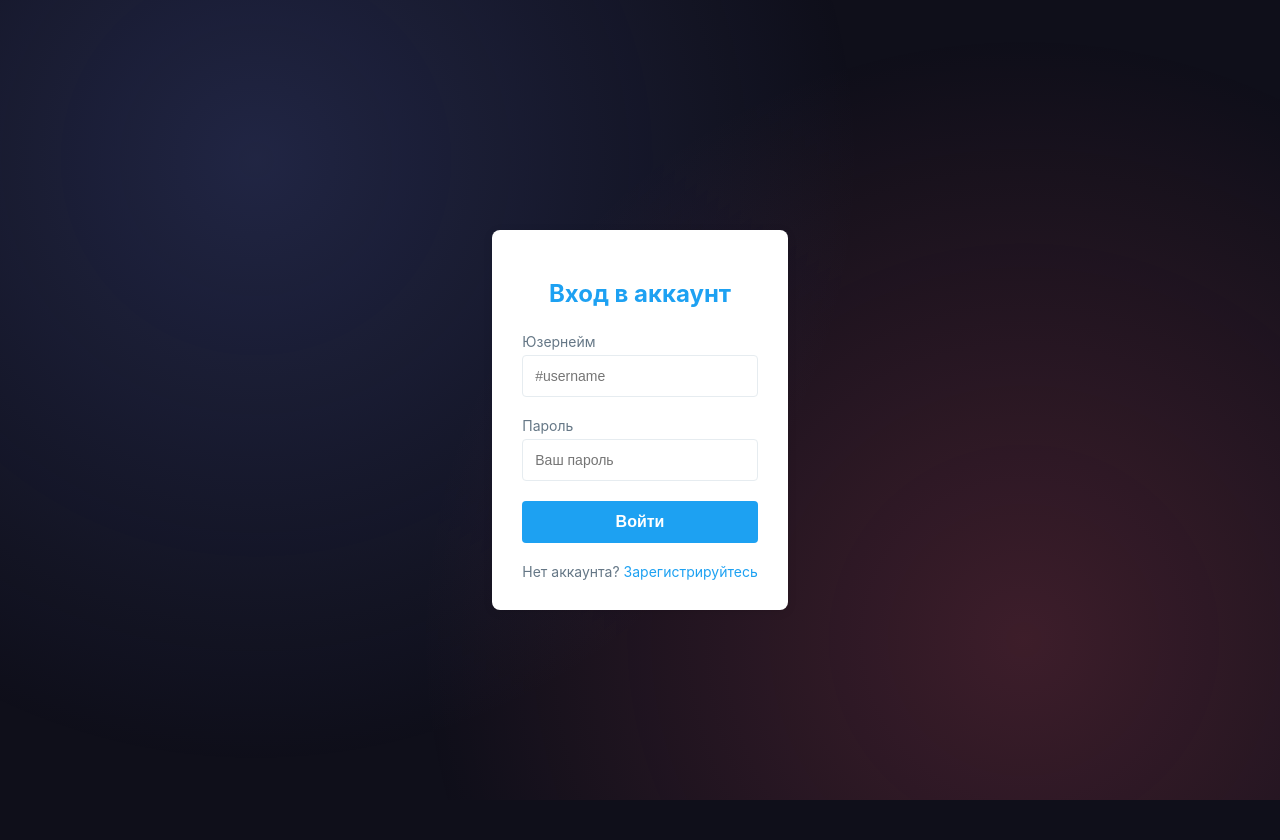
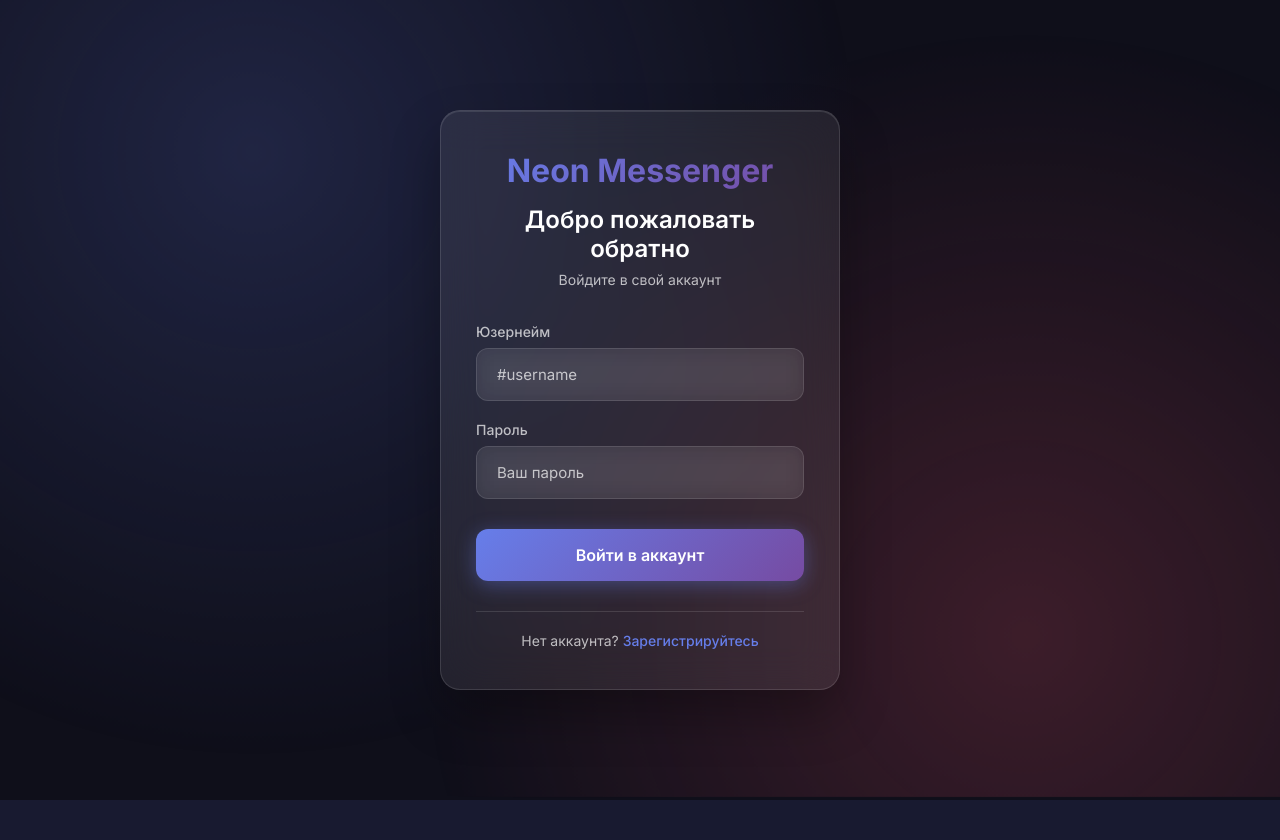
Before and after one commit to matveyv252524/site, a FastAPI app: page /login in a window 1280 px wide. After the commit the page ends 800 px from the top, so only its background shows below. Run offline with FastAPI, Linux system fonts and the light colour scheme; some libraries are stand-ins or nearby versions.

Commit message:
Update login.html

```diff
--- a/templates/login.html
+++ b/templates/login.html
@@ -1,86 +1,30 @@
 <!DOCTYPE html>
 <html>
 <head>
-    <title>Вход</title>
+    <title>Вход - Neon Messenger</title>
+    <link href="https://fonts.googleapis.com/css2?family=Inter:wght@300;400;500;600;700&display=swap" rel="stylesheet">
     <style>
-        body {
-            font-family: Arial, sans-serif;
-            background: #f5f8fa;
-            margin: 0;
-            padding: 20px;
-        }
-        .login-container {
-            max-width: 400px;
-            margin: 50px auto;
-            padding: 30px;
-            background: white;
-            border-radius: 8px;
-            box-shadow: 0 2px 10px rgba(0,0,0,0.1);
-        }
-        h2 {
-            text-align: center;
-            color: #1da1f2;
-            margin-bottom: 25px;
-        }
-        .form-group {
-            margin-bottom: 15px;
-        }
-        input {
-            width: 100%;
-            padding: 12px;
-            border: 1px solid #e6ecf0;
-            border-radius: 4px;
-            box-sizing: border-box;
-            font-size: 14px;
-        }
-        button {
-            width: 100%;
-            padding: 12px;
-            background: #1da1f2;
-            color: white;
-            border: none;
-            border-radius: 4px;
-            cursor: pointer;
-            font-size: 16px;
-            font-weight: bold;
-        }
-        button:hover {
-            background: #1991db;
-        }
-        .error {
-            color: #e0245e;
-            text-align: center;
-            margin: 10px 0;
-            font-size: 14px;
-        }
-        .register-link {
-            text-align: center;
-            margin-top: 20px;
-            color: #657786;
-            font-size: 14px;
-        }
-        a {
-            color: #1da1f2;
-            text-decoration: none;
-        }
-        label {
-            display: block;
-            margin-bottom: 5px;
-            color: #657786;
-            font-size: 14px;
-        }
         :root {
             --primary-gradient: linear-gradient(135deg, #667eea 0%, #764ba2 100%);
+            --secondary-gradient: linear-gradient(135deg, #f093fb 0%, #f5576c 100%);
             --dark-bg: #0f0f1a;
             --card-bg: rgba(255, 255, 255, 0.08);
             --card-border: rgba(255, 255, 255, 0.12);
             --text-primary: #ffffff;
+            --text-secondary: rgba(255, 255, 255, 0.7);
+            --error-color: #ff6b6b;
+        }
+
+        * {
+            box-sizing: border-box;
+            margin: 0;
+            padding: 0;
+            font-family: 'Inter', -apple-system, BlinkMacSystemFont, sans-serif;
         }
 
         body {
             background: var(--dark-bg);
             color: var(--text-primary);
-        font-family: 'Inter', sans-serif;
             min-height: 100vh;
             display: flex;
             align-items: center;
@@ -100,13 +44,30 @@
                 radial-gradient(circle at 20% 20%, rgba(103, 126, 234, 0.2) 0%, transparent 50%),
                 radial-gradient(circle at 80% 80%, rgba(245, 87, 108, 0.2) 0%, transparent 50%);
             z-index: -1;
-        animation: float 6s ease-in-out infinite;
+            animation: gradientFloat 8s ease-in-out infinite;
+        }
+
+        @keyframes gradientFloat {
+            0%, 100% { transform: translateY(0px) scale(1); }
+            50% { transform: translateY(-20px) scale(1.02); }
         }
 
         .auth-container {
             width: 100%;
-        max-width: 400px;
+            max-width: 440px;
             padding: 20px;
+            animation: fadeInUp 0.8s ease-out;
+        }
+
+        @keyframes fadeInUp {
+            from {
+                opacity: 0;
+                transform: translateY(40px);
+            }
+            to {
+                opacity: 1;
+                transform: translateY(0);
+            }
         }
 
         .auth-card {
@@ -114,51 +75,72 @@
             backdrop-filter: blur(20px);
             border: 1px solid var(--card-border);
             border-radius: 20px;
-        padding: 40px 30px;
-        box-shadow: 0 25px 50px rgba(0, 0, 0, 0.3);
-        animation: fadeIn 0.8s ease-out;
+            padding: 40px 35px;
+            box-shadow:
+                0 25px 50px rgba(0, 0, 0, 0.3),
+                inset 0 1px 0 rgba(255, 255, 255, 0.1);
         }
 
         .auth-header {
             text-align: center;
-        margin-bottom: 30px;
+            margin-bottom: 35px;
         }
 
-    .auth-title {
-        font-size: 28px;
+        .auth-logo {
+            font-size: 32px;
             font-weight: 700;
             background: var(--primary-gradient);
             -webkit-background-clip: text;
             -webkit-text-fill-color: transparent;
             background-clip: text;
-        margin-bottom: 10px;
+            margin-bottom: 15px;
+        }
+
+        .auth-title {
+            font-size: 24px;
+            font-weight: 600;
+            color: var(--text-primary);
+            margin-bottom: 8px;
         }
 
         .auth-subtitle {
-        color: rgba(255, 255, 255, 0.7);
+            color: var(--text-secondary);
             font-size: 14px;
+            font-weight: 400;
         }
 
         .form-group {
             margin-bottom: 20px;
+            animation: slideInRight 0.6s ease-out;
+        }
+
+        @keyframes slideInRight {
+            from {
+                opacity: 0;
+                transform: translateX(20px);
+            }
+            to {
+                opacity: 1;
+                transform: translateX(0);
+            }
         }
 
         .form-label {
             display: block;
             margin-bottom: 8px;
-        color: rgba(255, 255, 255, 0.8);
+            color: var(--text-secondary);
             font-size: 14px;
             font-weight: 500;
         }
 
         .form-input {
             width: 100%;
-        padding: 15px 20px;
+            padding: 16px 20px;
             background: rgba(255, 255, 255, 0.06);
             border: 1px solid var(--card-border);
             border-radius: 12px;
             color: var(--text-primary);
-        font-size: 14px;
+            font-size: 15px;
             backdrop-filter: blur(10px);
             transition: all 0.3s ease;
         }
@@ -167,11 +149,16 @@
             outline: none;
             border-color: #667eea;
             box-shadow: 0 0 0 3px rgba(102, 126, 234, 0.2);
+            background: rgba(255, 255, 255, 0.1);
+        }
+
+        .form-input::placeholder {
+            color: var(--text-secondary);
         }
 
         .btn-primary {
             width: 100%;
-        padding: 15px;
+            padding: 16px;
             background: var(--primary-gradient);
             color: white;
             border: none;
@@ -181,38 +168,103 @@
             cursor: pointer;
             transition: all 0.3s ease;
             box-shadow: 0 4px 20px rgba(102, 126, 234, 0.4);
+            margin-top: 10px;
         }
 
         .btn-primary:hover {
             transform: translateY(-2px);
             box-shadow: 0 8px 25px rgba(102, 126, 234, 0.6);
         }
+
+        .auth-footer {
+            text-align: center;
+            margin-top: 30px;
+            padding-top: 20px;
+            border-top: 1px solid var(--card-border);
+        }
+
+        .auth-link {
+            color: var(--text-secondary);
+            font-size: 14px;
+        }
+
+        .auth-link a {
+            color: #667eea;
+            text-decoration: none;
+            font-weight: 500;
+            transition: all 0.3s ease;
+        }
+
+        .auth-link a:hover {
+            color: #764ba2;
+            text-decoration: underline;
+        }
+
+        .error-message {
+            background: rgba(255, 107, 107, 0.1);
+            border: 1px solid var(--error-color);
+            color: var(--error-color);
+            padding: 12px 16px;
+            border-radius: 10px;
+            margin-bottom: 20px;
+            font-size: 14px;
+            backdrop-filter: blur(10px);
+            animation: shake 0.5s ease-in-out;
+        }
+
+        @keyframes shake {
+            0%, 100% { transform: translateX(0); }
+            25% { transform: translateX(-5px); }
+            75% { transform: translateX(5px); }
+        }
+
+        @media (max-width: 480px) {
+            .auth-container {
+                padding: 15px;
+            }
+
+            .auth-card {
+                padding: 30px 25px;
+            }
+
+            .auth-title {
+                font-size: 22px;
+            }
+        }
     </style>
 </head>
 <body>
-    <div class="login-container">
-        <h2>Вход в аккаунт</h2>
+    <div class="auth-container">
+        <div class="auth-card">
+            <div class="auth-header">
+                <div class="auth-logo">Neon Messenger</div>
+                <h1 class="auth-title">Добро пожаловать обратно</h1>
+                <p class="auth-subtitle">Войдите в свой аккаунт</p>
+            </div>
 
             {% if error %}
-        <div class="error">{{ error }}</div>
+            <div class="error-message">
+                {{ error }}
+            </div>
             {% endif %}
 
             <form method="post" action="/login">
                 <div class="form-group">
-                <label for="username">Юзернейм</label>
-                <input type="text" id="username" name="username" placeholder="#username" required>
+                    <label for="username" class="form-label">Юзернейм</label>
+                    <input type="text" id="username" name="username" class="form-input" placeholder="#username" required>
                 </div>
 
                 <div class="form-group">
-                <label for="password">Пароль</label>
-                <input type="password" id="password" name="password" placeholder="Ваш пароль" required>
+                    <label for="password" class="form-label">Пароль</label>
+                    <input type="password" id="password" name="password" class="form-input" placeholder="Ваш пароль" required>
                 </div>
 
-            <button type="submit">Войти</button>
+                <button type="submit" class="btn-primary">Войти в аккаунт</button>
             </form>
 
-        <div class="register-link">
-            Нет аккаунта? <a href="/register">Зарегистрируйтесь</a>
+            <div class="auth-footer">
+                <p class="auth-link">Нет аккаунта? <a href="/register">Зарегистрируйтесь</a></p>
+            </div>
         </div>
     </div>
 </body>
```
Lines whose indentation alone changed are shown as unchanged.
